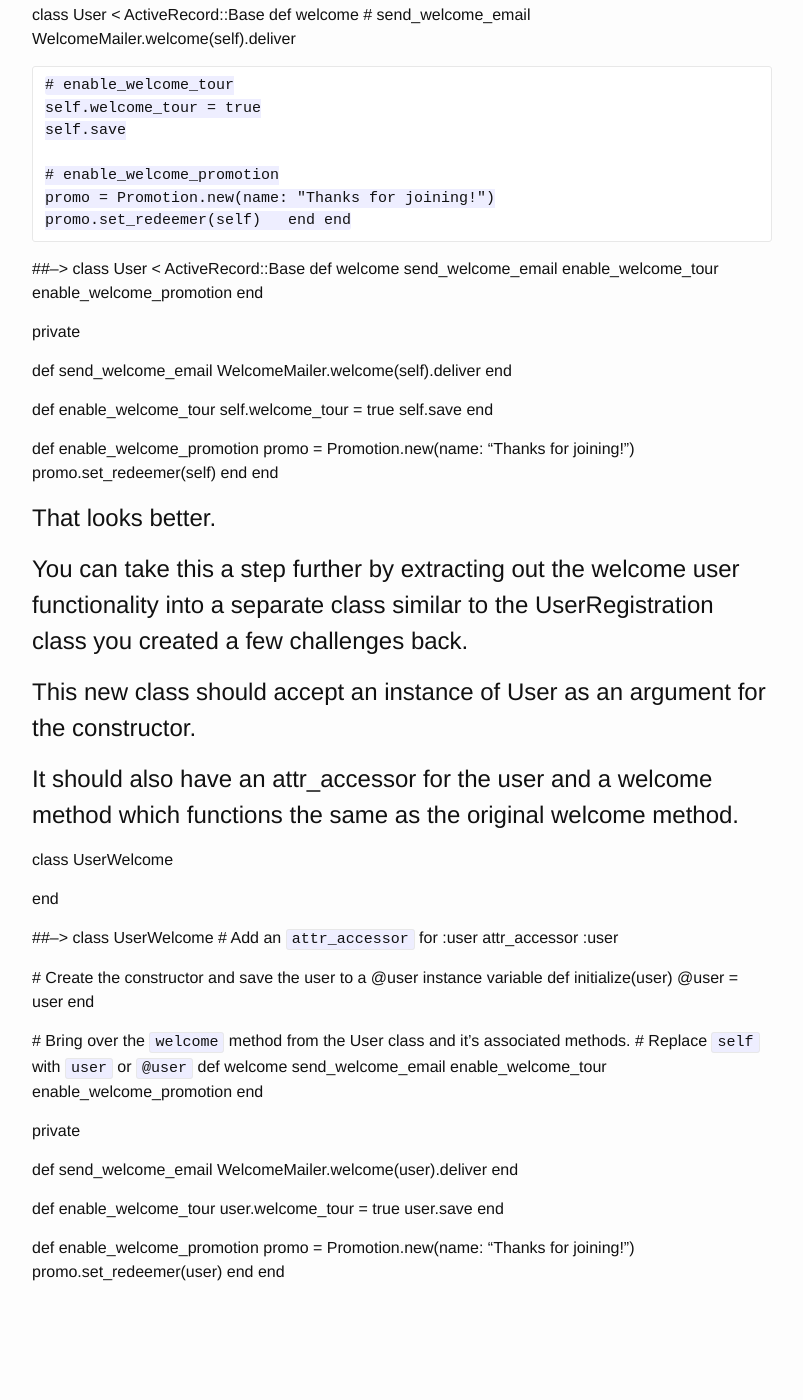
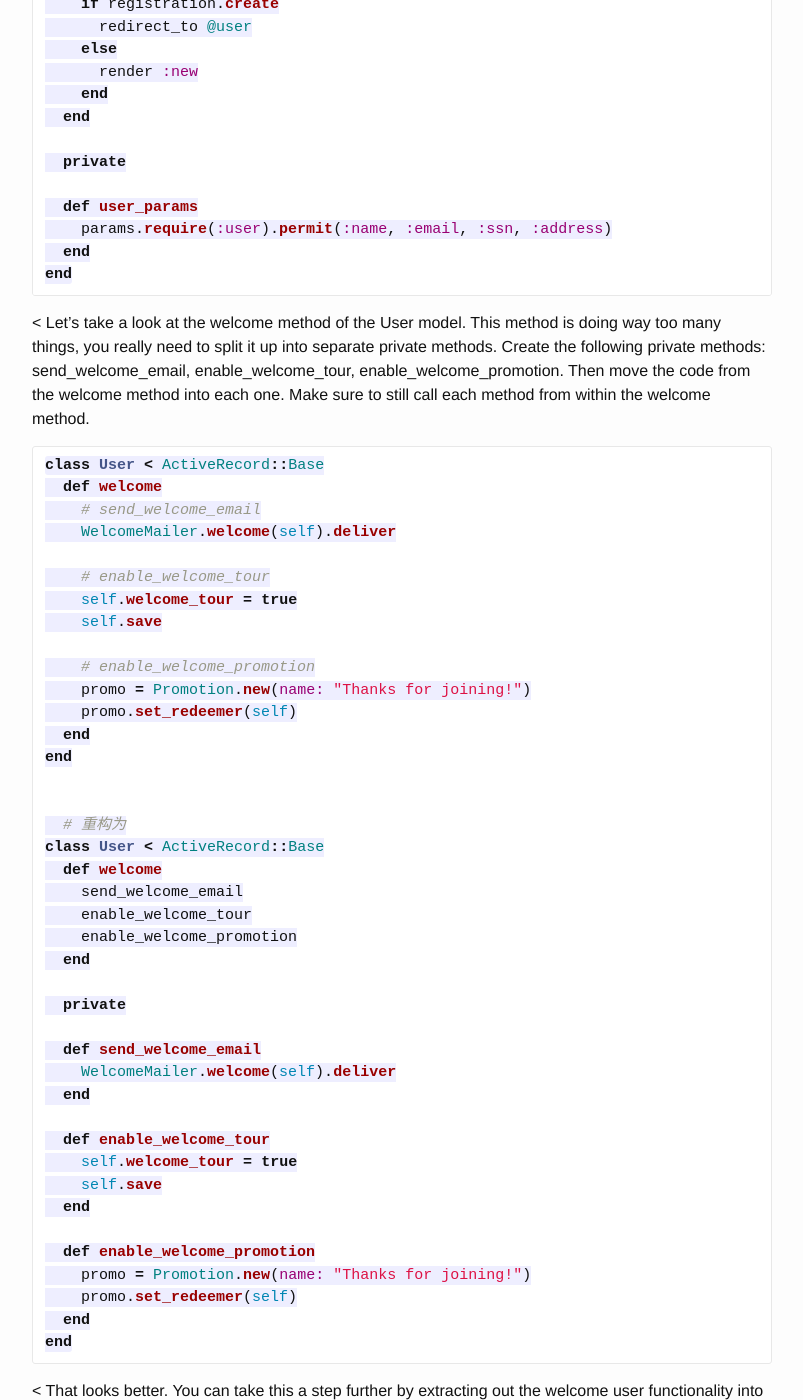
Before and after one commit to tdseed/tdseed.github.com, a Jekyll site: the page built from _posts/2016-01-01-rails-pattern-model.markdown, in a window 1280 px wide and 1400 px high, scrolled down 6005 px. Shown: the whole window, without its empty margins (238-1041 px from the left). Built offline with Jekyll 4.4.1, drawn with Linux system fonts in a browser that asks for light colours; comment, search, counter and statistics services are not loaded; before the commit the page ends 7349 px from its top, so only the background shows below that; some of the changed text lies outside the part shown.

Commit message:
create a new post10

````diff
--- a/_posts/2016-01-01-rails-pattern-model.markdown
+++ b/_posts/2016-01-01-rails-pattern-model.markdown
@@ -6,6 +6,7 @@ categories: technology
 author: tank
 ---
 
+本文为rails model refactor笔记摘要
 LEVEL 1 MODELS
 LEVEL 1
 
@@ -194,11 +195,11 @@ end
 ```
 
 
-# Now let's implement the #create method.
-# First, we need to set user.is_approved to true if valid_background_check? returns true.
-# Then we can call user.save to finish creating the user.
+> Now let's implement the #create method.
+First, we need to set user.is_approved to true if valid_background_check? returns true.
+Then we can call user.save to finish creating the user.
 
-
+```ruby
 class UserRegistration
   attr_reader :user
 
@@ -213,7 +214,7 @@ class UserRegistration
   end
 end
 
-##-->
+  # 重构为
 class UserRegistration
   attr_reader :user
 
@@ -235,12 +236,13 @@ class UserRegistration
     !!(@user.valid_ssn? || @user.valid_address?)
   end
 end
+```ruby
 
 
-# Great! Now that you have completed the UserRegistration class it's time to change the UsersController to use it.
-# Make sure to remove the valid_background_check? method, since you moved that into the registration class.
+< Great! Now that you have completed the UserRegistration class it's time to change the UsersController to use it.
+Make sure to remove the valid_background_check? method, since you moved that into the registration class.
 
-
+```ruby
 class UsersController < ApplicationController
   def create
     @user = User.new(user_params)
@@ -267,7 +269,7 @@ class UsersController < ApplicationController
   end
 end
 
-##-->
+  # 重构为
 class UsersController < ApplicationController
   def create
     registration = UserRegistration.new(user_params)
@@ -286,13 +288,15 @@ class UsersController < ApplicationController
     params.require(:user).permit(:name, :email, :ssn, :address)
   end
 end
+```
 
-# Let's take a look at the welcome method of the User model.
-# This method is doing way too many things, you really need to split it up into separate private methods.
-# Create the following private methods: send_welcome_email, enable_welcome_tour, enable_welcome_promotion.
-# Then move the code from the welcome method into each one.
-# Make sure to still call each method from within the welcome method.
+< Let's take a look at the welcome method of the User model.
+This method is doing way too many things, you really need to split it up into separate private methods.
+Create the following private methods: send_welcome_email, enable_welcome_tour, enable_welcome_promotion.
+Then move the code from the welcome method into each one.
+Make sure to still call each method from within the welcome method.
 
+```ruby
 class User < ActiveRecord::Base
   def welcome
     # send_welcome_email
@@ -309,7 +313,7 @@ class User < ActiveRecord::Base
 end
 
 
-##-->
+  # 重构为
 class User < ActiveRecord::Base
   def welcome
     send_welcome_email
@@ -333,17 +337,19 @@ class User < ActiveRecord::Base
     promo.set_redeemer(self)
   end
 end
+```
 
-# That looks better.
-# You can take this a step further by extracting out the welcome user functionality into a separate class similar to the UserRegistration class you created a few challenges back.
-# This new class should accept an instance of User as an argument for the constructor.
-# It should also have an attr_accessor for the user and a welcome method which functions the same as the original welcome method.
+< That looks better.
+You can take this a step further by extracting out the welcome user functionality into a separate class similar to the UserRegistration class you created a few challenges back.
+This new class should accept an instance of User as an argument for the constructor.
+It should also have an attr_accessor for the user and a welcome method which functions the same as the original welcome method.
 
+```ruby
 class UserWelcome
 
 end
 
-##-->
+  # 重构为
 class UserWelcome
   # Add an `attr_accessor` for :user
   attr_accessor :user
@@ -377,3 +383,4 @@ class UserWelcome
     promo.set_redeemer(user)
   end
 end
+```
````
